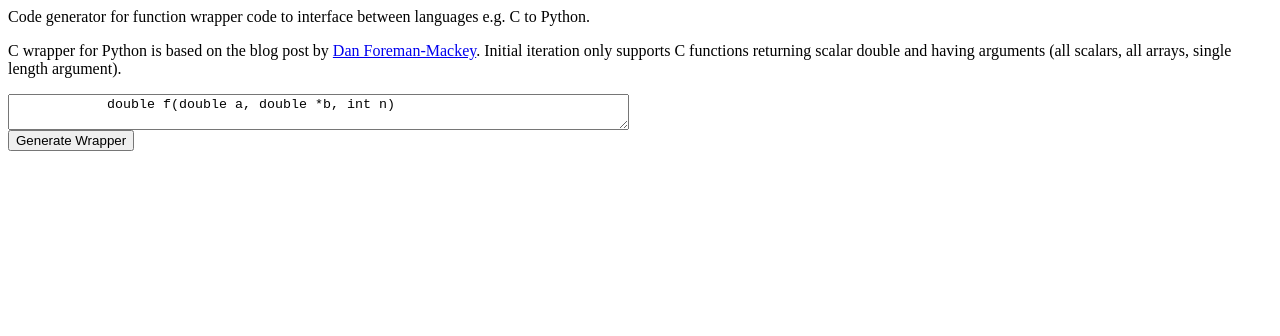
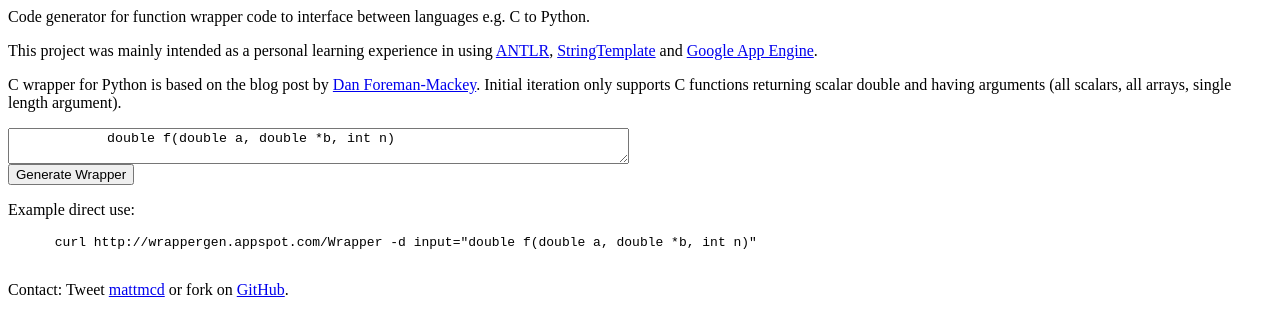
Before and after one commit to mattmcd/WrapperGen, a plain HTML site: page WrapperGen/war/index.html in a window 1280 px wide. Drawn offline with Linux system fonts and the light colour scheme.

Commit message:
Fixed typos, added links etc

```diff
--- a/WrapperGen/war/index.html
+++ b/WrapperGen/war/index.html
@@ -6,6 +6,13 @@
   <p>
   Code generator for function wrapper code to interface between languages
   e.g. C to Python.
+  </p>
+  <p>This project was mainly intended as a personal learning experience in
+  using
+  <a href="http://www.antlr.org">ANTLR</a>,
+  <a href="http://www.stringtemplate.org">StringTemplate</a> and
+  <a href="http://developers.google.com/appengine/">Google App
+  Engine</a>.
   </p>
   <p>
   C wrapper for Python is based on the blog post by
@@ -21,5 +28,17 @@
     </div>
     <div><input type="submit" value="Generate Wrapper"/></div>
   </form>
+  <p>
+
+  <p>
+    Example direct use:
+    <pre>
+      curl http://wrappergen.appspot.com/Wrapper -d input="double f(double a, double *b, int n)"
+    </pre>
+  </p>
+  <p>
+    Contact: Tweet <a href="http://twitter.com/mattmcd">mattmcd</a> or fork
+    on <a href="http://github.com/mattmcd/WrapperGen">GitHub</a>.
+  </p>
 </BODY>
 </HTML>
```
Also changed, not shown: 1 other file.
